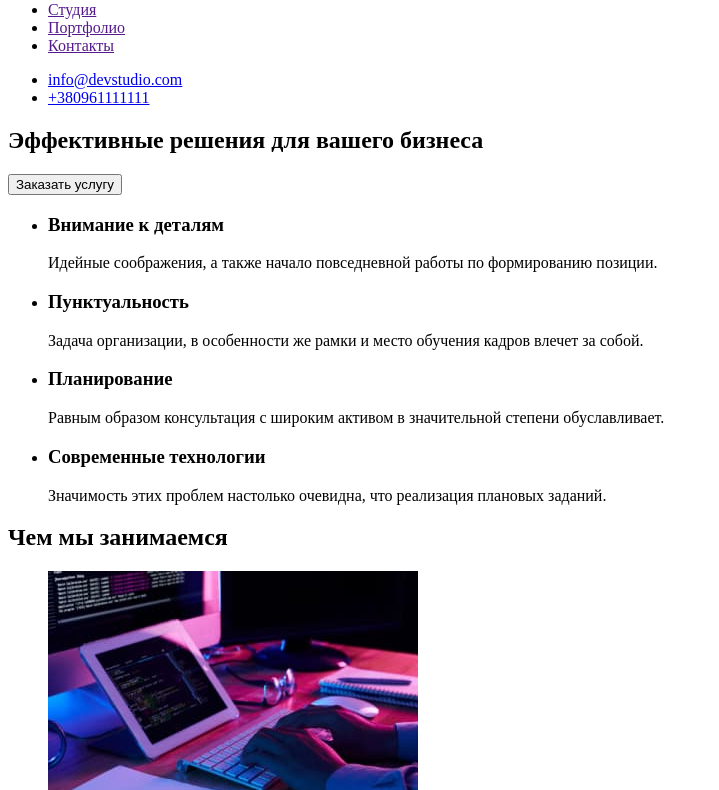
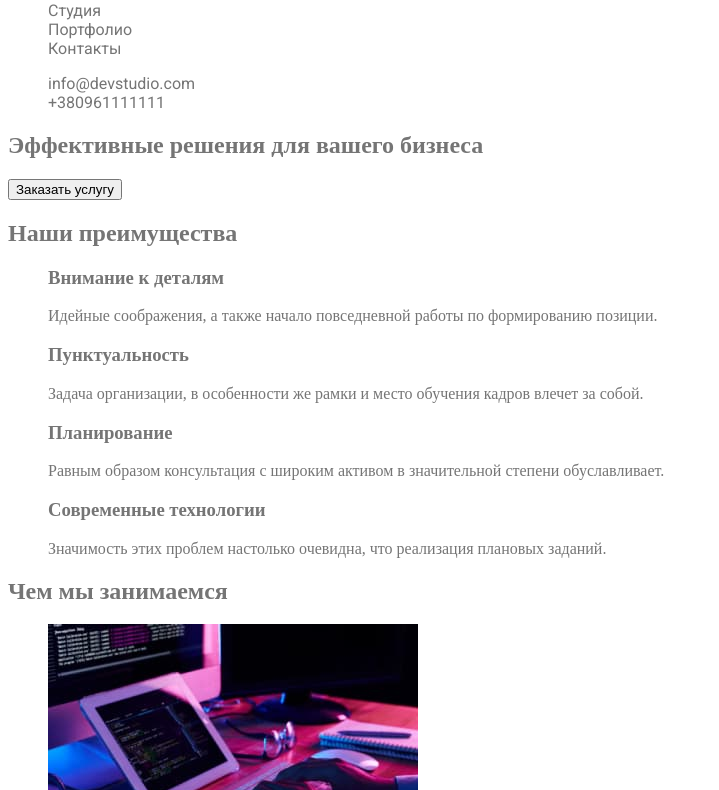
Before and after one commit to dkryz/goit-markup-hw-01, a plain HTML site: page index.html in a window 1280 px wide. Shown: the part 41-831 px from the top of the page, without its empty margins (0-719 px from the left). Drawn offline with Linux system fonts and the light colour scheme.

Commit message:
complete

```diff
--- /dev/null
+++ b/css/styles.css
@@ -0,0 +1,54 @@
+body {
+  background-color: #fff;
+  color: rgba(117, 117, 117, 1);
+}
+
+.logo {
+  color: #2196f3;
+}
+
+.list {
+  list-style: none;
+}
+
+.link {
+  text-decoration: none;
+}
+
+/*header navigation*/
+
+.menu-link {
+    font-family: 'Roboto', sans-serif;
+    font style: medium
+    font size: 14px
+    line height: 1.14
+    letter spacing: 2%
+    cursor: pointer;
+}
+
+.menu-link {
+    color: #757575;
+}
+
+.menu-link:hover,
+.menu-link:focus {
+    color:#2196f3 ;
+}
+
+.contact-nav a {
+    font-family: 'Roboto', sans-serif;
+    font style: medium
+    font size: 14px
+    line height: 1.14
+    letter spacing: 2%
+    cursor: pointer;
+}
+
+.contact-nav a:hover,
+.contact-nav a:focus {
+    color:#2196f3 ;
+}
+
+.contact-nav a {
+    color: #757575;
+}
--- a/index.html
+++ b/index.html
@@ -5,58 +5,68 @@
     <meta http-equiv="X-UA-Compatible" content="IE=edge" />
     <meta name="viewport" content="width=device-width, initial-scale=1.0" />
     <title>Studio</title>
+    <link rel="preconnect" href="https://fonts.googleapis.com">
+    <link rel="preconnect" href="https://fonts.gstatic.com" crossorigin>
+    <link href="https://fonts.googleapis.com/css2?family=Roboto:wght@400;500;700;900&display=swap" rel="stylesheet">
+    <link rel="stylesheet" href="./css/styles.css">
   </head>
   <body>
-    <header>
-      <nav>
-        <a href="./index.html">
+    <header class="header">
+      <nav class="header-nav">
+        <a class="logo link" href="./index.html">
         Web Studio
         </a>
-        <ul>
-        <li><a href="">Студия</a></li>
-        <li><a href="">Портфолио</a></li>
-        <li><a href="">Контакты</a></li>
+        <ul class="site-nav list">
+        <li class="menu-item">
+          <a class="menu-link link" href="">Студия</a>
+        </li>
+        <li class="menu-item">
+          <a class="menu-link link" href="">Портфолио</a>
+        </li>
+        <li class="menu-item">
+          <a class="menu-link link" href="">Контакты</a>
+        </li>
         </ul>
       </nav>
-      <ul>
-        <li><a href="mailto:info@devstudio.com">info@devstudio.com</a></li>
-        <li><a href="tel:+380961111111">+380961111111</a></li>
+      <ul class="contact-nav list">
+        <li><a class="contact-mail link" href="mailto:info@devstudio.com">info@devstudio.com</a></li>
+        <li><a class="contact-tel link" href="tel:+380961111111">+380961111111</a></li>
       </ul>
 
     </header>
 
     <main>
 <!--Hero-->
-      <section>
-        <h1>Эффективные решения для вашего бизнеса</h1>
-        <button type="button">Заказать услугу</button>
+      <section class="hero">
+        <h1 class="hero-title">Эффективные решения для вашего бизнеса</h1>
+        <button type="button" class="button">Заказать услугу</button>
       </section>
 <!--Strong sides-->
-      <section>
-        <h2 hidden>Наши преимущества</h2>
-        <ul>
+      <section class="section">
+        <h2 class="section-title">Наши преимущества</h2>
+        <ul class="benefits-list list">
          <li>
-         <h3>Внимание к деталям</h3>
+         <h3 class="title">Внимание к деталям</h3>
           <p>Идейные соображения, а также начало повседневной работы по формированию позиции.</p>
          </li>
         <li>
-         <h3>Пунктуальность</h3>
+         <h3 class="title">Пунктуальность</h3>
           <p>Задача организации, в особенности же рамки и место обучения кадров влечет за собой.</p>
         </li>
         <li>
-         <h3>Планирование</h3>
+         <h3 class="title">Планирование</h3>
           <p>Равным образом консультация с широким активом в значительной степени обуславливает.</p>
          </li>
         <li>
-         <h3>Современные технологии</h3>
+         <h3 class="title">Современные технологии</h3>
           <p>Значимость этих проблем настолько очевидна, что реализация плановых заданий.</p>
         </li>
         </ul>
       </section>
 <!--Services-->
-      <section>
-         <h2>Чем мы занимаемся</h2>
-        <ul>
+      <section class="section">
+         <h2 class="section-title">Чем мы занимаемся</h2>
+        <ul class="list">
            <li>
              <img src="./images/services/desktop.jpg"
              alt="Десктопные приложения"
@@ -75,15 +85,15 @@
         </ul>
       </section>
 <!--Staff-->
-      <section>
-        <h2>Наша команда</h2>
-        <ul>
+      <section class="section">
+        <h2 class="section-title">Наша команда</h2>
+        <ul class="staff-list list">
           <li>
             <img src="./images/staff/igor.jpg"
             alt="Консультант Игорь"
             width="270"
             height="260">
-            <h3>Игорь Демьяненко</h3>
+            <h3 class="title">Игорь Демьяненко</h3>
             <p>Product Designer</p>
           </li>
           <li>
@@ -91,7 +101,7 @@
             alt="Консультант Ольга"
             width="270"
             height="260">
-            <h3>Ольга Репина</h3>
+            <h3 class="title">Ольга Репина</h3>
             <p>Frontend Developer</p>
           </li>
           <li>
@@ -99,7 +109,7 @@
             alt="Консультант Николай"
             width="270"
             height="260">
-            <h3>Николай Тарасов</h3>
+            <h3 class="title">Николай Тарасов</h3>
             <p>Marketing</p>
           </li>
           <li>
@@ -107,7 +117,7 @@
             alt="Консультант Михаил"
             width="270"
             height="260">
-            <h3>Михаил Ермаков</h3>
+            <h3 class="title">Михаил Ермаков</h3>
             <p>UI Designer</p>
           </li>
         </ul>
@@ -121,9 +131,9 @@
       </a>
       <address>
         <ul>
-          <li><a href="https://bit.ly/3pXMvUd" target="_blank" rel="noopener noreferrer">г. Киев, пр-т Леси Украинки, 26</a></li>
-          <li><a href="mailto:info@devstudio.com">info@devstudio.com</a></li>
-          <li><a href="tel:+380961111111">+380961111111</a></li>
+          <li><a class="link" href="https://bit.ly/3pXMvUd" target="_blank" rel="noopener noreferrer">г. Киев, пр-т Леси Украинки, 26</a></li>
+          <li><a class="link" href="mailto:info@devstudio.com">info@devstudio.com</a></li>
+          <li><a class="link" href="tel:+380961111111">+380961111111</a></li>
         </ul>
       </address>
 
```
